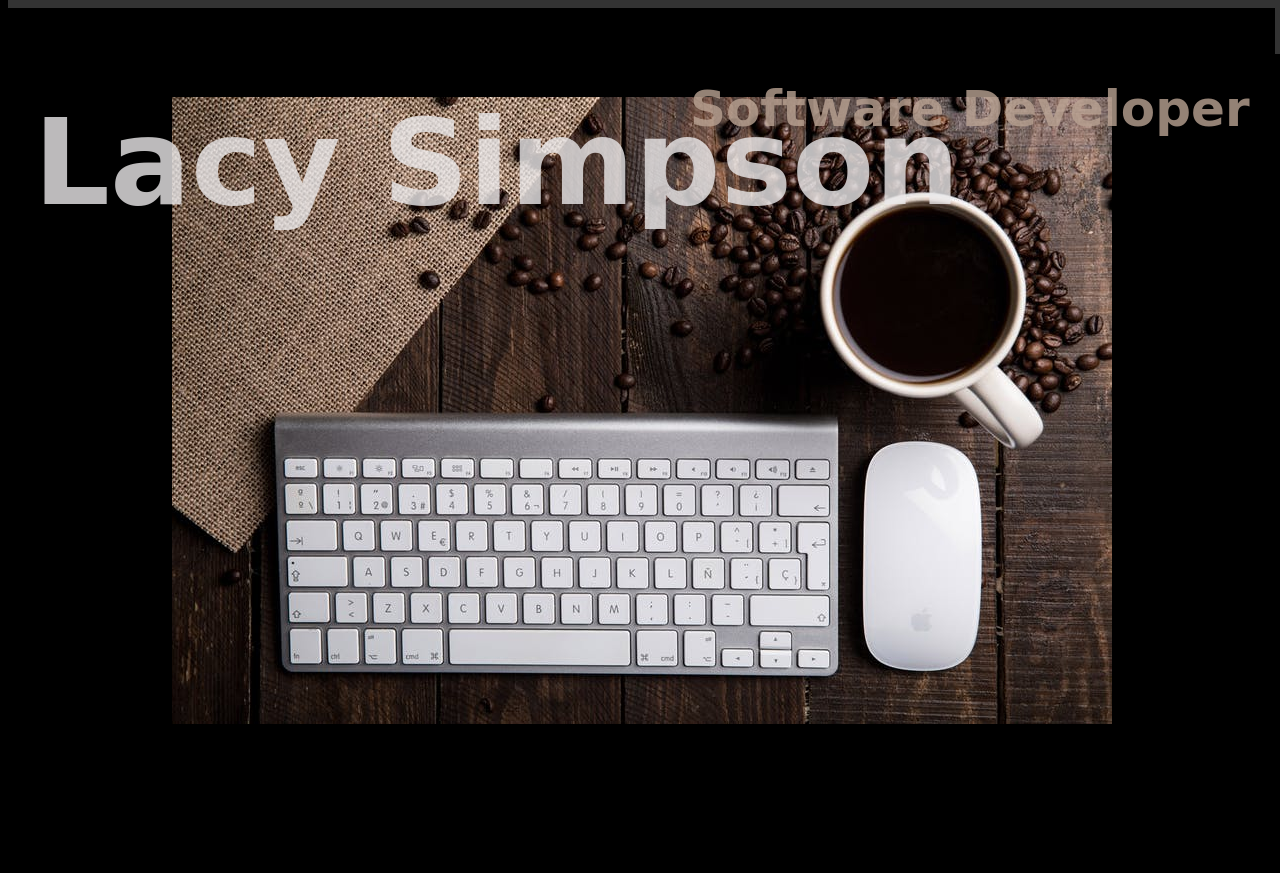
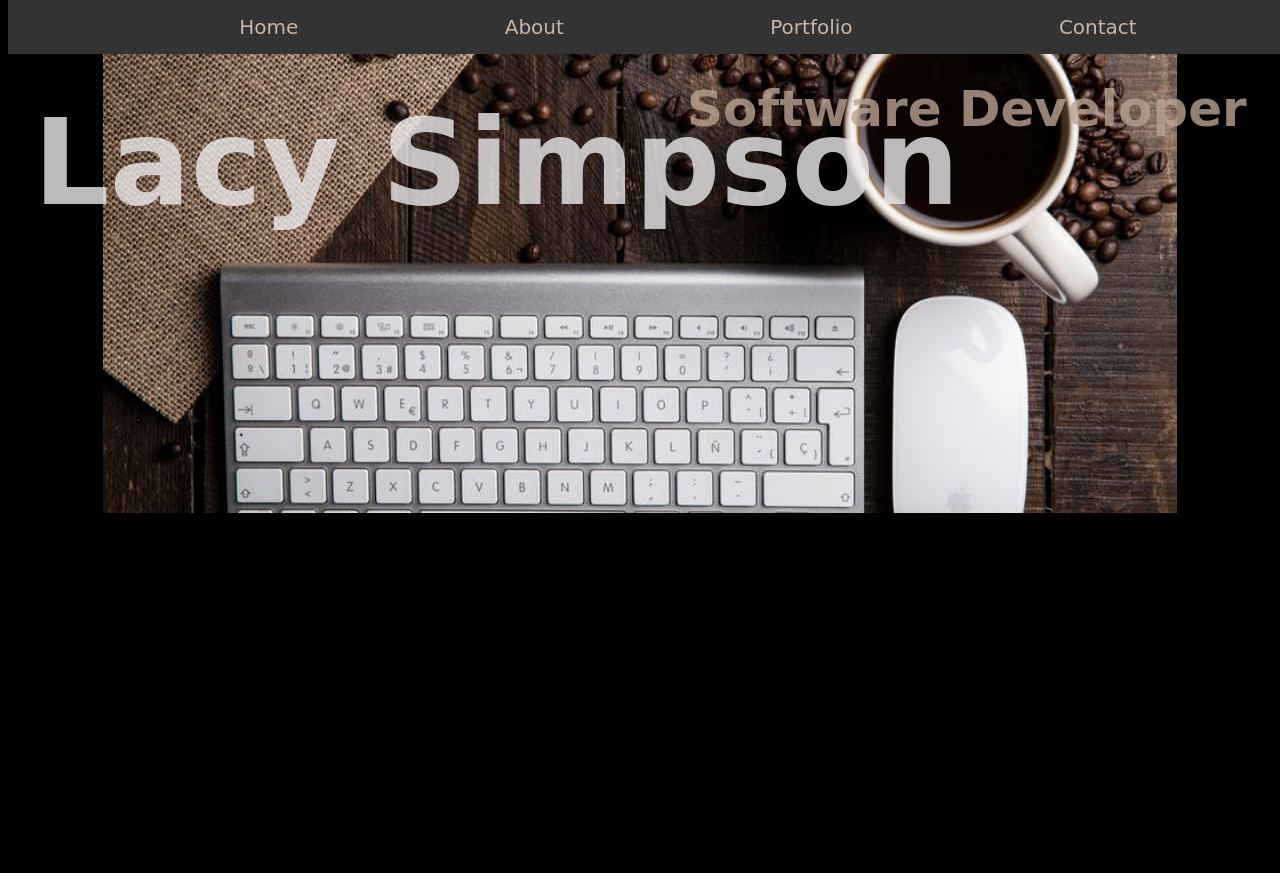
Before and after one commit to MrsSimpson/resumeWebsite, a PHP site: page /index.html in a window 1280 px wide. Run offline with PHP 8.4, Linux system fonts and the light colour scheme; some web fonts are replaced.

Commit message:
changes made to the style of the index page as well as the about me page and the portfolio page.

```diff
--- a/index.html
+++ b/index.html
@@ -8,21 +8,22 @@
     <title>Lacy Simpson's Website</title>
 </head>
 <body>
+    <div class="wrapper">
+
 	<div id="header">
-		<div id="top-menu">
 		<ul>
  			 <li><a href="index.html">Home</a></li>
              <li><a href="aboutme.html">About</a></li>
   			 <li><a href="portfolio.html">Portfolio</a></li>
  			 <li><a href="contact.html">Contact</a></li>
+		</ul>
 
-		</ul>
-		</div>
 	</div>
 		<div class="home">
 			<h1>Lacy Simpson</h1>
 			<h4>Software Developer</h4>
 		</div>
+    </div>
 
 </body>
 </div>
--- a/stylesheet.css
+++ b/stylesheet.css
@@ -1,18 +1,25 @@
 @import url(https://fonts.google.com/specimen/Kaushan+Script);
-
 
 html {
         background-color: #000000;
+        width: 100%;
+        height: 100%;
+        margin: 0;
+}
+.wrapper {
+        width: 100%;
+        height: 100%;
+
 }
 
-	#top-menu li	{
+#header li	{
    	    display: inline-block;
         color: #CCB5A5;
         padding: 5px 50px;
         text-decoration: none;
 }
 
-    #top-menu ul	{
+#header ul	{
         position: fixed;
         text-align: center;
         font-family: 'Kaushan Script', cursive;
@@ -20,35 +27,31 @@
         top: 0;
         width: 100%;
         margin: 0;
-            padding: 5;
+        padding: 10;
         background-color: #333;
 
 }
 
-    #top-menu li a {
+#header li a {
         display: inline-block;
         color: #CCB5A5;
         padding: 10px 50px;
         text-decoration: none;
 }
 
-    #top-menu li a:hover {
-            background-color: #111;
+#header li a:hover {
+        background-color: #000000;
 }
 
 body .home {
-
         background: black url(coffee_beans_keyboard.jpeg) no-repeat;
         background-position:center;
-            position:fixed;
-            height: 800px;
-            width: 95%;
-
+        height: 500px;
+        background-size: 85%;
         padding-left: 2%;
         padding-right: 2%;
         padding-top: 5px;
 }
-
 
 .home h1	{
         opacity: 0.8;
@@ -69,30 +72,60 @@
         font-size: 50px;
 }
 
-    #about {
+.about {
 
-            background: black url(aroma-aromatic-batch.jpg) no-repeat;
+        background: black url(dark_wood_background.jpeg) no-repeat;
         background-position: center;
-            background-size: 100%;
-
-
+        background-size: auto;
+        height: auto;
+        width: 45%;
+        padding-left: 10px;
+        float: left;
 }
 
-    #about h2{
+.about h2{
+        padding-top: 30px;
         font-family: 'Kaushan Script', cursive;
         font-size: 40px;
         color: #EBE9EA;
 }
 
-    #about p
+.about p
     {
         font-family: 'Kaushan Script', cursive;
+        font-size: 22.75px;
+        color: #EBE9EA;
+}
+.profile_pic {
+        margin-top: 20px;
+        width: 50%;
+        float: right;
+}
+
+.profile_pic img {
+        max-width: 100%;
+        max-height: 100%;
+        float: right;
+}
+
+.portfolio {
+        height: 85%;
+        width: 100%;
+        padding: 20px;
+        margin: 10px;
+}
+
+.portfolio h3 {
+        font-family: 'Kaushan Script', cursive;
+        text-align: center;
         font-size: 25px;
         color: #EBE9EA;
 }
 
-    .portfolio h3 {
-        font-family: 'Kaushan Script', cursive;
-        font-size: 25px;
-        color: #EBE9EA;
+.portfolio a {
+        color: #CCB5A5;
 }
+
+.portfolio a:hover {
+    background-color: darkgrey;
+}
```
Lines whose indentation alone changed are shown as unchanged.
